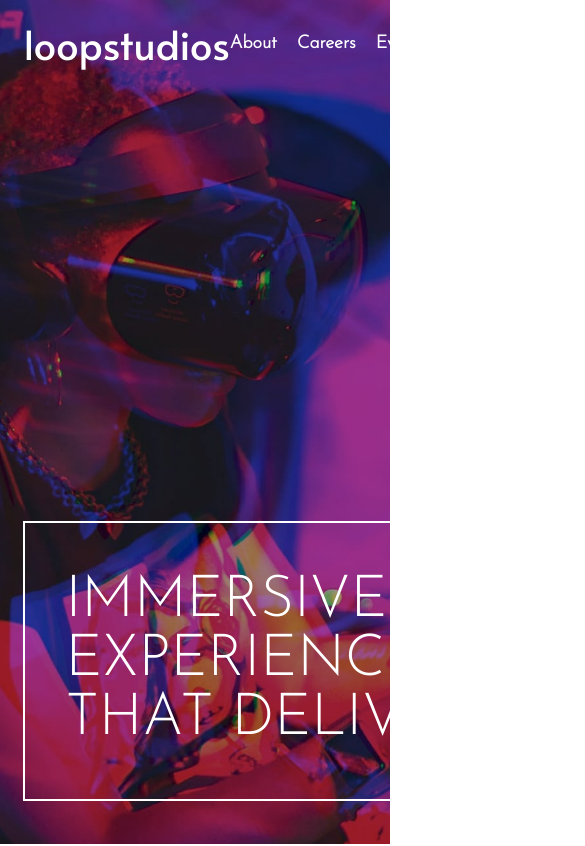
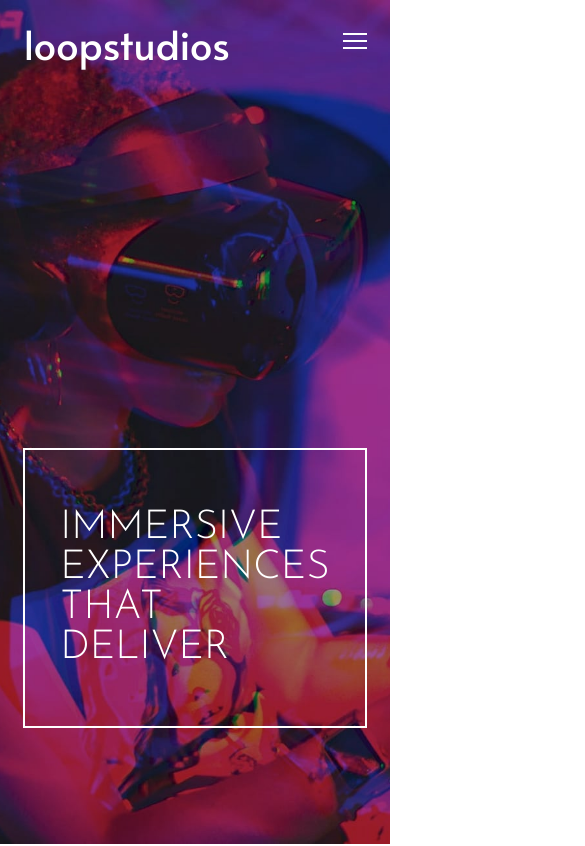
Before and after one commit to WilintonAscanio/workshop3, a React (Create React App) app: page / in a window 390 px wide. Shown: the top 846 px of the page, 585 px wide, since content can reach past the window. Built offline with nearby package versions, Linux system fonts and the light colour scheme.

Commit message:
Add menu hamburger

```diff
--- a/src/components/Header.jsx
+++ b/src/components/Header.jsx
@@ -1,4 +1,5 @@
 import React from 'react'
+import hamburguer from '../assets/images/icon-hamburger.svg'
 
 const Header = (props) => {
 
@@ -16,6 +17,9 @@ const Header = (props) => {
                         ))}
                     </ul>
                 </nav>
+                <figure className='hidden'>
+                    <img src={hamburguer} alt="hamburguer" />
+                </figure>
             </section>
             <div>
                 <p>IMMERSIVE EXPERIENCES THAT DELIVER</p>
--- a/src/styles.scss
+++ b/src/styles.scss
@@ -273,11 +273,18 @@ header {
         }
     }
 }
+.hidden {
+    display: none;
+}
 
 @media (max-width: 801px) {
 
     header {
         background-image: url(./assets/images/mobile/image-hero.jpg);
+
+        & section nav ul {
+            display: none;
+        }
     }
 
     .body {
@@ -361,5 +368,21 @@ header {
             }
         }
     }
+    .hidden {
+        display: block;
+    }
 
 }
+@media (max-width: 659px){
+    header {
+        & div {
+            width: 100%;
+            font-size: 40px;
+            justify-content: center;
+            margin-bottom: 100px;
+
+
+        }
+
+    }
+}
```
